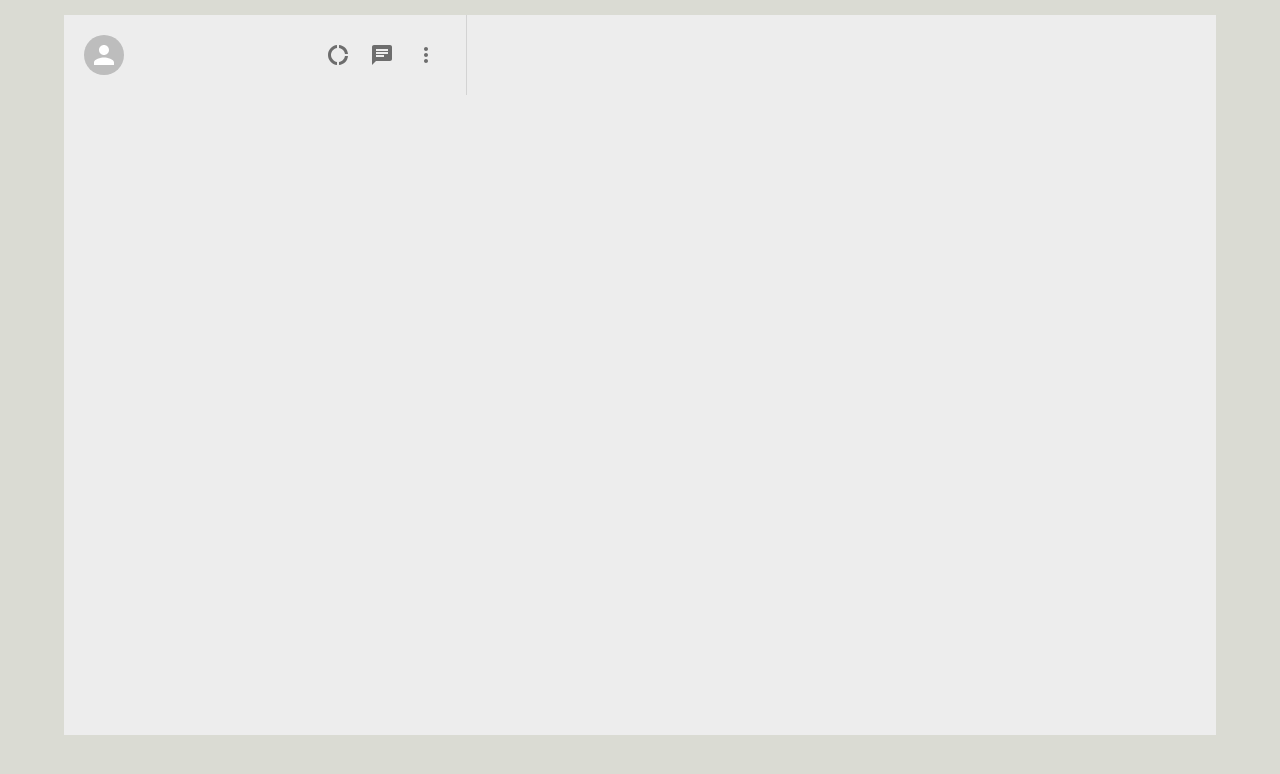
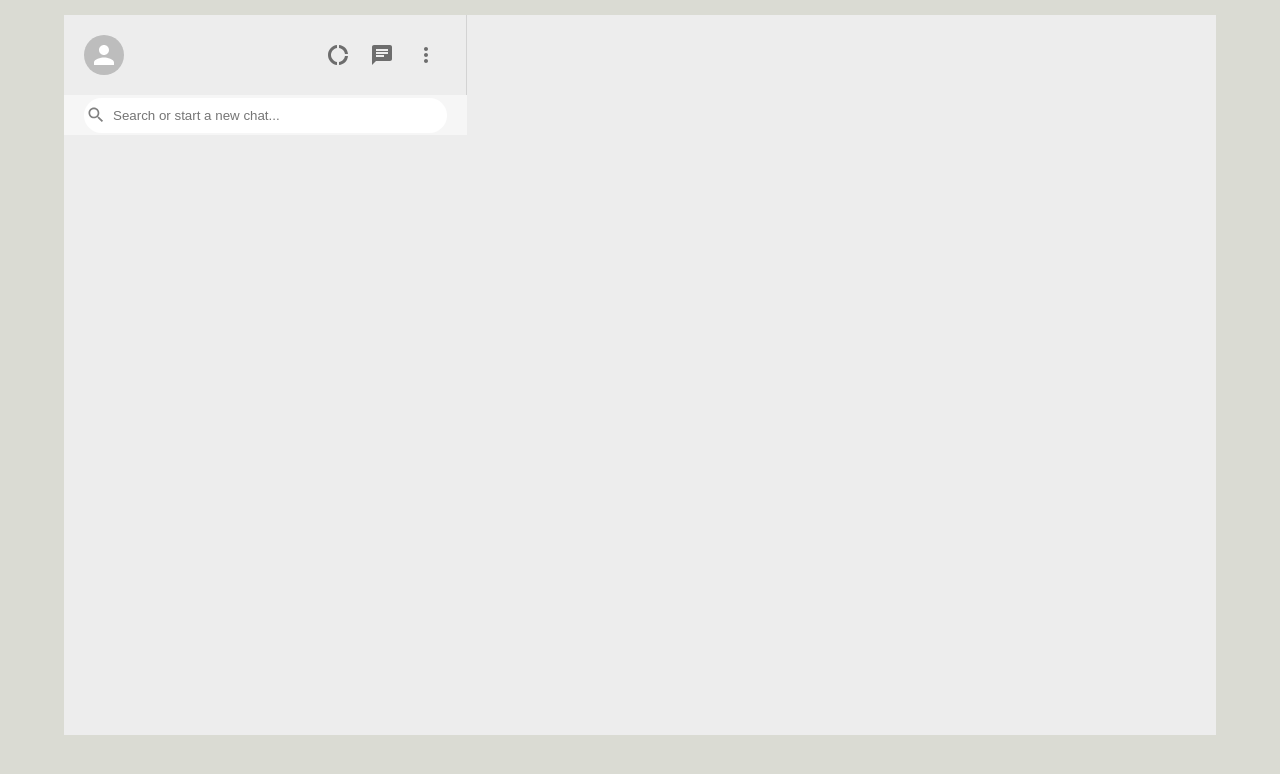
Before and after one commit to aklepper20/whatsapp, a React (Create React App) app: page / in a window 1280 px wide. Shown: the top 774 px of the page. Built offline with nearby package versions, Linux system fonts and the light colour scheme.

Commit message:
adds search bar input and icon

```diff
--- a/src/components/Sidebar.js
+++ b/src/components/Sidebar.js
@@ -4,6 +4,7 @@ import ChatIcon from "@mui/icons-material/Chat";
 import { Avatar, IconButton } from "@mui/material";
 import DonutLargeIcon from "@mui/icons-material/DonutLarge";
 import MoreVertIcon from "@mui/icons-material/MoreVert";
+import SearchIcon from "@mui/icons-material/Search";
 
 function Sidebar() {
   return (
@@ -22,7 +23,19 @@ function Sidebar() {
           </IconButton>
         </HeaderRight>
       </SidebarHeader>
-      <SidebarSearch></SidebarSearch>
+
+      <SidebarSearch>
+        <SearchContainer>
+          <SearchIcon
+            style={{ marginTop: "5px", color: "gray", padding: "2px" }}
+          />
+          <SearchInput
+            type="text"
+            placeholder="Search or start a new chat..."
+          ></SearchInput>
+        </SearchContainer>
+      </SidebarSearch>
+
       <SidebarChat></SidebarChat>
     </SidebarContainer>
   );
@@ -31,6 +44,8 @@ function Sidebar() {
 //only taking up 35% of space from AppBody, which is taking 65%
 const SidebarContainer = styled.div`
   flex: 0.35;
+  display: flex;
+  flex-direction: column;
 `;
 const SidebarHeader = styled.div`
   padding: 20px;
@@ -38,7 +53,26 @@ const SidebarHeader = styled.div`
   display: flex;
   justify-content: space-between;
 `;
-const SidebarSearch = styled.div``;
+const SidebarSearch = styled.div`
+  display: flex;
+  align-items: center;
+  background-color: #f6f6f6;
+  height: 40px;
+  padding: 20px;
+`;
+const SearchContainer = styled.div`
+  display: flex;
+  background-color: white;
+  width: 100%;
+  height: 35px;
+  border-radius: 20px;
+`;
+const SearchInput = styled.input`
+  width: 190px;
+  border: none;
+  margin-left: 5px;
+  border-radius: 20px;
+`;
 const SidebarChat = styled.div``;
 const HeaderRight = styled.div`
   display: flex;
@@ -46,4 +80,5 @@ const HeaderRight = styled.div`
   justify-content: space-between;
   min-width: 10vw;
 `;
+
 export default Sidebar;
```
